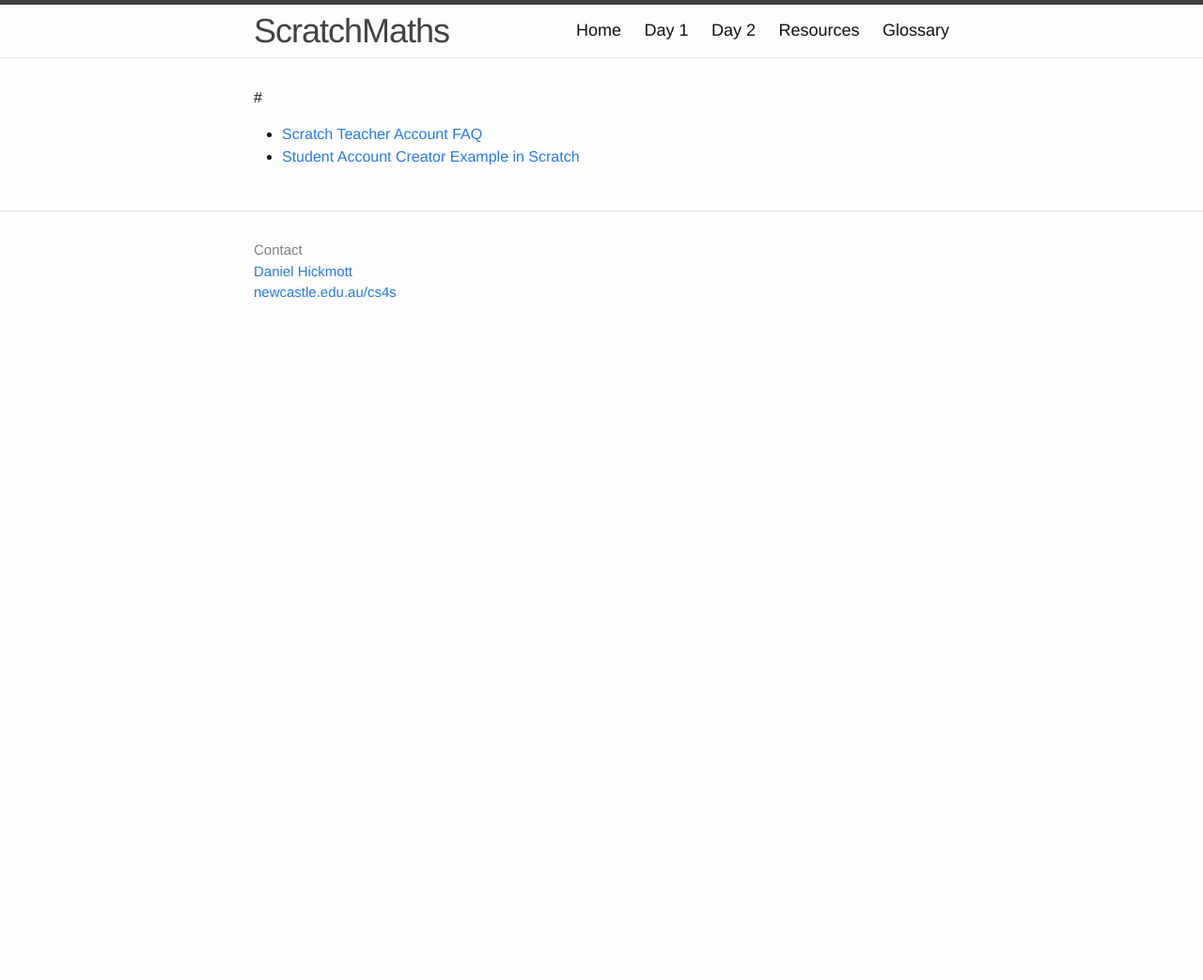
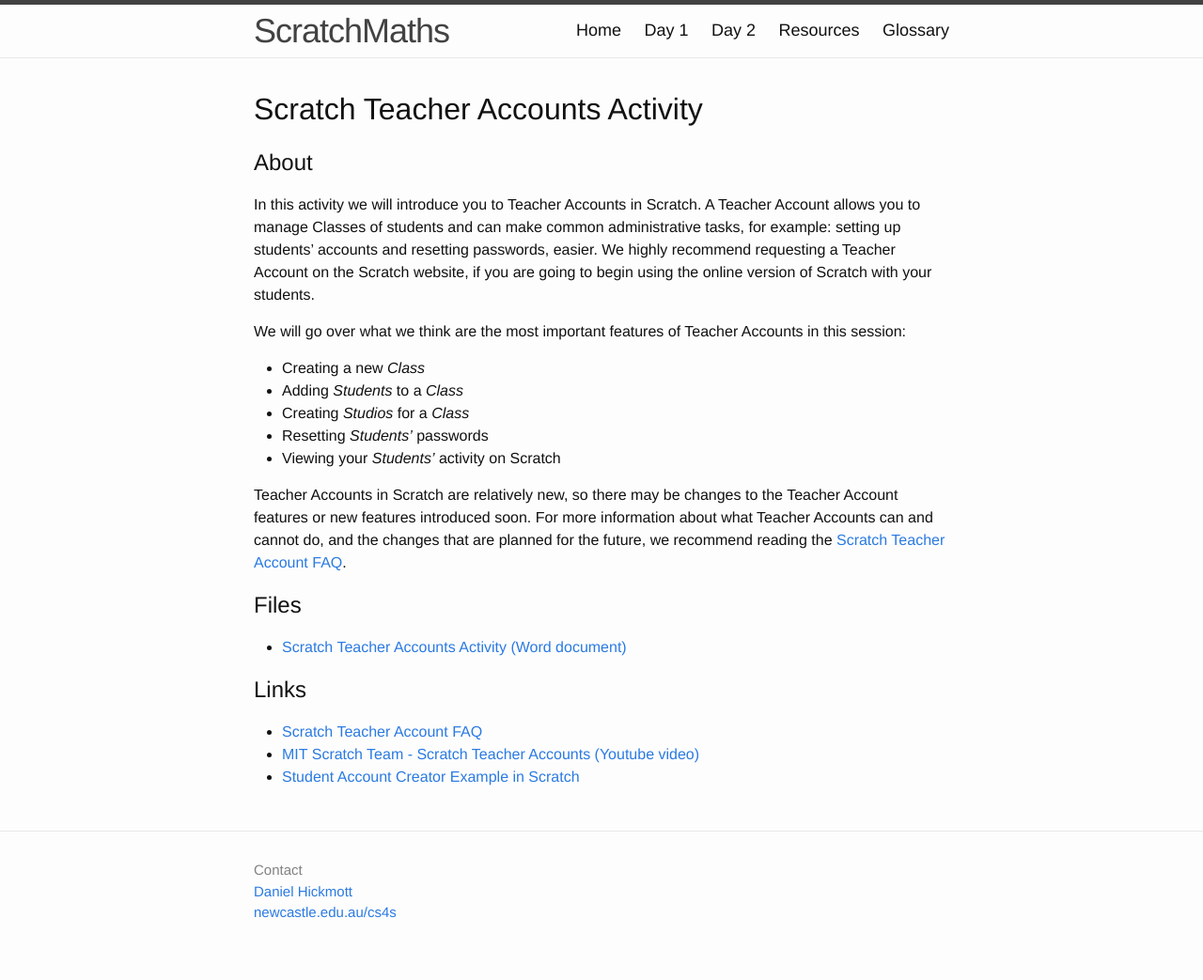
Before and after one commit to cs4s/sm-2017, a Jekyll site: the page built from day1/teacher_account/index.md, in a window 1280 px wide. Shown: the whole page at 94% size. Built offline with Jekyll 4.4.1, drawn with Linux system fonts in a browser that asks for light colours; before the commit the page ends 900 px from its top, so only the background shows below that.

```diff
--- a/day1/teacher_account/index.md
+++ b/day1/teacher_account/index.md
@@ -1,10 +1,33 @@
 ---
 layout: default
-title: ScratchMaths 2017 - Day 2 - Teacher Accounts
+title: ScratchMaths 2017 - Day 1 - Teacher Accounts
 ---
 
-#
+# Scratch Teacher Accounts Activity
 
+## About
+
+In this activity we will introduce you to Teacher Accounts in Scratch.
+A Teacher Account allows you to manage Classes of students and can make common administrative tasks, for example: setting up students' accounts and resetting passwords, easier.
+We highly recommend requesting a Teacher Account on the Scratch website, if you are going to begin using the online version of Scratch with your students.
+
+We will go over what we think are the most important features of Teacher Accounts in this session:
+
+- Creating a new *Class*
+- Adding *Students* to a *Class*
+- Creating *Studios* for a *Class*
+- Resetting *Students'* passwords
+- Viewing your *Students'* activity on Scratch
+
+Teacher Accounts in Scratch are relatively new, so there may be changes to the Teacher Account features or new features introduced soon.
+For more information about what Teacher Accounts can and cannot do, and the changes that are planned for the future, we recommend reading the [Scratch Teacher Account FAQ](https://scratch.mit.edu/educators/faq){:target="_blank"}.
+
+## Files
+
+- [Scratch Teacher Accounts Activity (Word document)](Scratch Activity - Using Teacher Accounts.docx)
+
+## Links
 
 - [Scratch Teacher Account FAQ](https://scratch.mit.edu/educators/faq){:target="_blank"}
+- [MIT Scratch Team - Scratch Teacher Accounts (Youtube video)](https://www.youtube.com/watch?v=7Hl9GxA1zwQ){:target="_blank"}
 - [Student Account Creator Example in Scratch](https://scratch.mit.edu/projects/163476162/){:target="_blank"}
```
Also changed, not shown: day1/coding_and_maths/index.md (+5 -0 lines), day1/cs_unplugged/index.md (+4 -5 lines).
